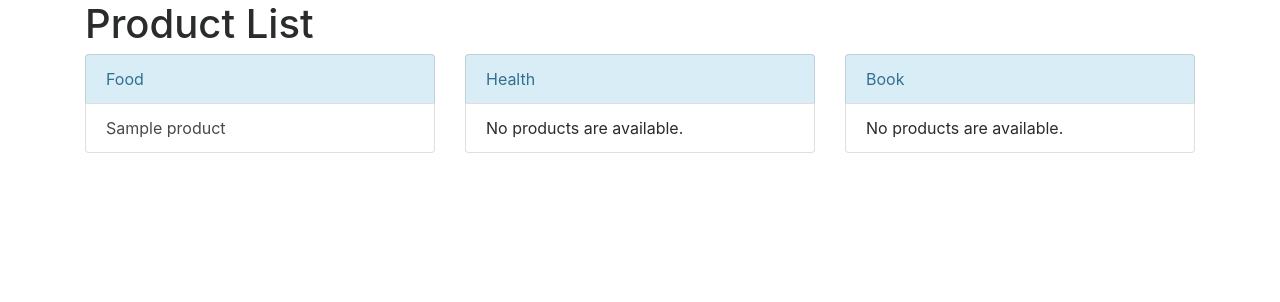
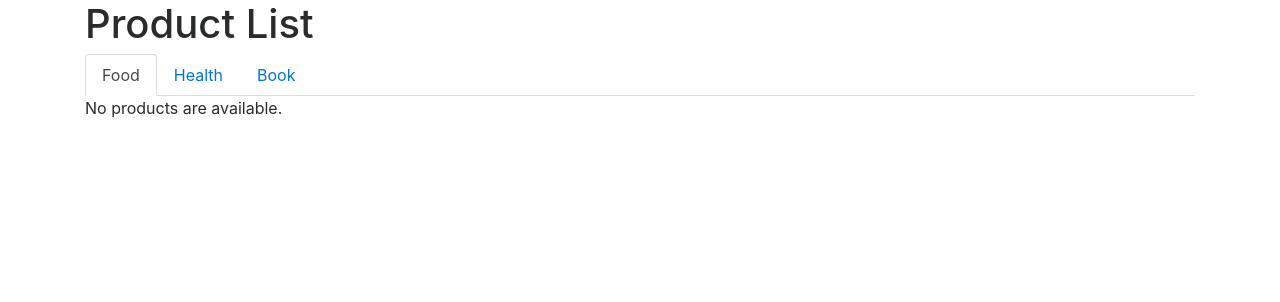
Before and after one commit to shtsai/xigua_shopping, a Django app: page /product/ in a window 1280 px wide. Shown: the part 54-356 px from the top of the page. Run offline with Django 3.2, Linux system fonts and the light colour scheme; tables that the repository leaves empty hold one stand-in row (values such as "Sample post"); some libraries are stand-ins or nearby versions.

Commit message:
update product page display

```diff
--- a/backend/templates/backend/product.html
+++ b/backend/templates/backend/product.html
@@ -6,53 +6,78 @@
 	</div>
 
 	<div class="container">
+
+		<ul class="nav nav-tabs" id="myTab" role="tablist">
+		  <li class="nav-item">
+		    <a class="nav-link active" id="home-tab" data-toggle="tab" href="#food" role="tab" aria-controls="home" aria-selected="true">Food</a>
+		  </li>
+		  <li class="nav-item">
+		    <a class="nav-link" id="profile-tab" data-toggle="tab" href="#health" role="tab" aria-controls="profile" aria-selected="false">Health</a>
+		  </li>
+		  <li class="nav-item">
+		    <a class="nav-link" id="contact-tab" data-toggle="tab" href="#book" role="tab" aria-controls="contact" aria-selected="false">Book</a>
+		  </li>
+		</ul>
+		<div class="tab-content" id="myTabContent">
+		  <div class="tab-pane fade show active" id="food" role="tabpanel" aria-labelledby="home-tab">
+			{% if foodproduct %}
 				<div class="row">
-			<div class="col-4">
-				<div class="list-group">
-				  <a href="#" class="list-group-item list-group-item-action list-group-item-info">
-				  Food
-				  </a>
-
-					{% if product %}
-						{% for p in product %}
-						<a href="{% url 'backend:product_detail' p.pid %}" class="list-group-item list-group-item-action">{{ p.pname }}</a>
+					<div class="col">
+						<table class="table table-striped table-hover">
+							<thead class="thead-dark">
+							<tr>
+								<th style="width:40%;">Product</th>
+								<th style="width:30%;">Cost</th>
+								<th style="width:30%;">Price</th>
+							</tr>
+							</thead>
+							{% for fp in foodproduct %}
+							<tr onclick="window.location='{% url 'backend:product_detail' fp.pid %}';">
+								<td> {{ fp.pname }} </td>
+								<td> {{ fp.pcost }} </td>
+								<td> {{ fp.pprice }} </td>
+							</tr>
 							{% endfor %}
 						</table>
-
+					</div>
+				</div>
 			{% else %}
 			    <p>No products are available.</p>
 			{% endif %}
+		  </div>
+		  <div class="tab-pane fade" id="health" role="tabpanel" aria-labelledby="profile-tab">
+			{% if healthproduct %}
+				<div class="row">
+					<div class="col">
+						<table class="table table-striped table-hover">
+							<thead class="thead-dark">
+							<tr>
+								<th style="width:40%;">Product</th>
+								<th style="width:30%;">Cost</th>
+								<th style="width:30%;">Price</th>
+							</tr>
+							</thead>
+							{% for hp in healthproduct %}
+							<tr onclick="window.location='{% url 'backend:product_detail' hp.pid %}';">
+								<td> {{ hp.pname }} </td>
+								<td> {{ hp.pcost }} </td>
+								<td> {{ hp.pprice }} </td>
+							</tr>
+							{% endfor %}
+						</table>
+					</div>
+				</div>
+			{% else %}
+			    <p>No products are available.</p>
+			{% endif %}
+		  </div>
+		  <div class="tab-pane fade" id="book" role="tabpanel" aria-labelledby="contact-tab">
+			<p>No products are available.</p>
+		  </div>
 
 		</div>
 	</div>
 
-			<div class="col-4">
-				<div class="list-group">
-				  <a href="#" class="list-group-item list-group-item-action list-group-item-info">
-				  Health
-				  </a>
-					{% if healthproduct %}
-						{% for hp in healthproduct %}
-						<a href="{% url 'backend:product_detail' hp.pid %}" class="list-group-item list-group-item-action">{{ hp.pname }}</a>
-						{% endfor %}
-					</table>
 
-					{% else %}
-					    <li class="list-group-item">No products are available.</li>
-					{% endif %}
-				</div>
-			</div>
-
-		    <div class="col-4">
-				<div class="list-group">
-				  <a href="#" class="list-group-item list-group-item-action list-group-item-info">
-				  Book
-				  </a>
-				  <li class="list-group-item">No products are available.</li>
-
-				</div>
-			</div>
-		</div>
-	</div>
 
 {% endblock %}
--- a/backend/views.py
+++ b/backend/views.py
@@ -42,10 +42,12 @@ def dictfetchall(cursor):
 
 
 def product(request):
-    product = Product.objects.all()
+    foodproduct = Product.objects.filter(ptype="Food")
+    healthproduct = Product.objects.filter(ptype="Health")
     template_name = 'backend/product.html'
     return render(request, template_name, {
-        'product': product,
+        'foodproduct': foodproduct,
+        'healthproduct': healthproduct,
     })
 
 def productdetail(request, product_id):
```
Lines whose indentation alone changed are shown as unchanged.
